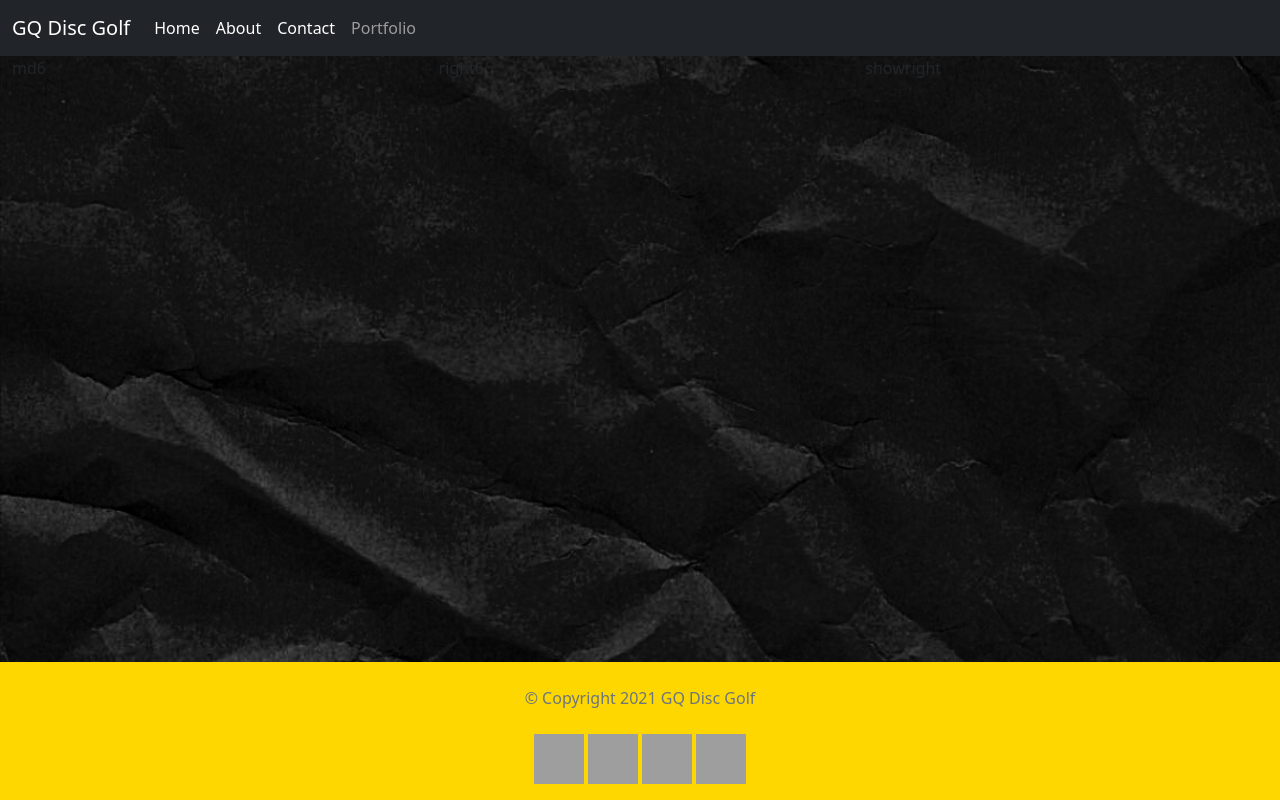
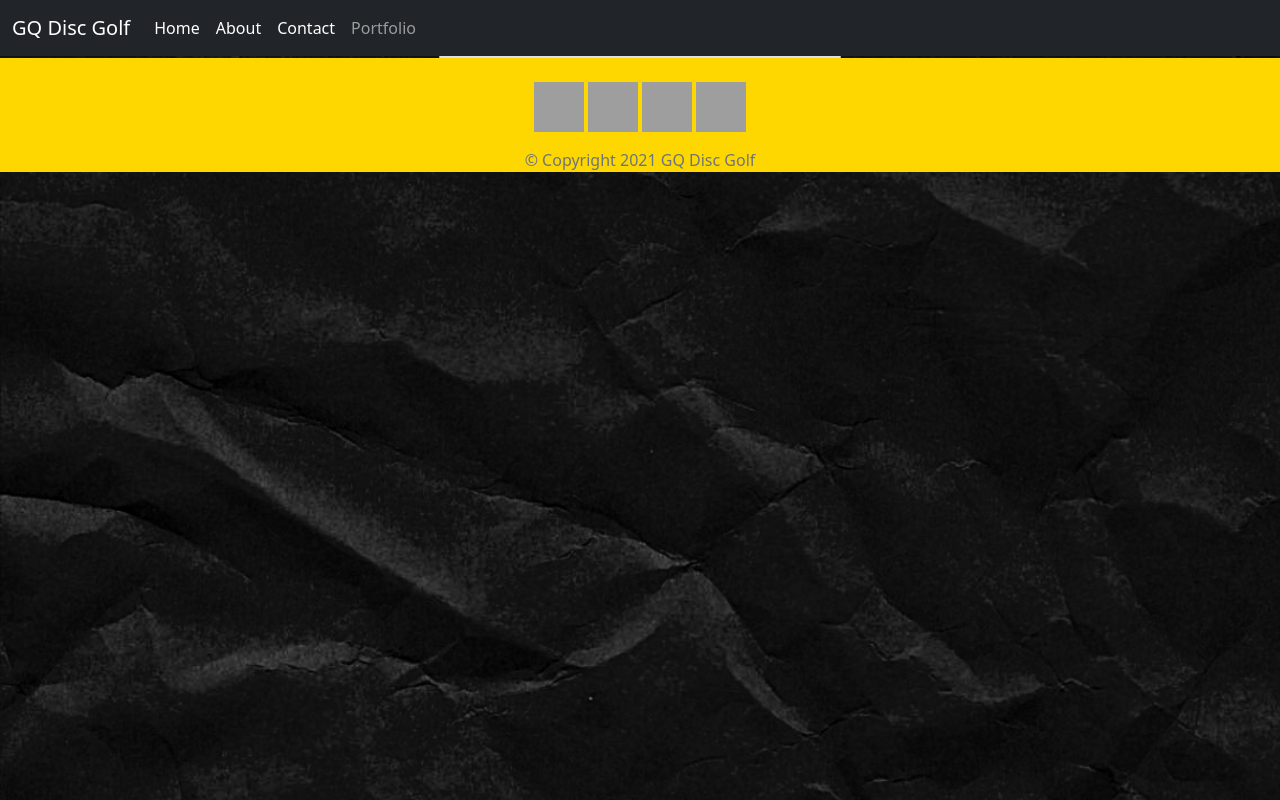
Before and after one commit to GQuak/02_ResponsivePortfolio, a plain HTML site: page portfolio.html in a window 1280 px wide. Drawn offline with nearby package versions, Linux system fonts and the light colour scheme; grey boxes are pictures that could not be loaded.

Commit message:
style.css comments added & sticky footer removed for mobile optimization

```diff
--- a/portfolio.html
+++ b/portfolio.html
@@ -55,25 +55,19 @@
 
     <div class="container-fluid">
         <div class="row">
-            <div class="col-xs-12 col-md-6 col-xl-4">
-                <p>md6</p>
+            <div class="extraSmall-screen col-md-2 col-xl-4"></div>
+
+            <div class="col-xs-12 col-md-8 col-xl-4">
+                <div class="card">
+
+                </div>
             </div>
-            <div class="medium-screen col-md-6 col-xl-4">
-                <p>right6</p>
-            </div>
-            <div class="large-screen col-xl-4">
-                <p>showright</p>
-            </div>
+
+            <div class="extraSmall-screen col-md-2 col-xl-4"></div>
         </div>
     </div>
 
-    <footer class="footer fixed-bottom footerStyle">
-        </br>
-
-        <div>
-            <span class="text-muted">&copy; Copyright 2021 GQ Disc Golf</span>
-        </div>
-
+    <footer class="footer footerStyle">
         </br>
         <p><a href="https://www.facebook.com/GQDiscGolf" target="_blank">
                 <img src="https://cdn2.iconfinder.com/data/icons/black-white-social-media/32/online_social_media_facebook-256.png"
@@ -91,6 +85,9 @@
                 <img src="https://cdn2.iconfinder.com/data/icons/black-white-social-media/32/youtube_online_social_media_tube-256.png"
                     alt="GQ Disc Golf on YouTube" width="50" height="50"></a>
         </p>
+        <div>
+            <span class="text-muted">&copy; Copyright 2021 GQ Disc Golf</span>
+        </div>
     </footer>
 
     <script src="https://cdn.jsdelivr.net/npm/bootstrap@5.0.0-beta1/dist/js/bootstrap.bundle.min.js"
--- a/style.css
+++ b/style.css
@@ -1,38 +1,30 @@
-.footer {
+/* This class sets the custom style for the footer's on this website */
+.footerStyle {
     text-align: center;
     background-color: #FFD700;
+    vertical-align: bottom;
 }
 
-
+/* This class sets the custom style for the forms on this website */
 .formStyle {
     color: Black;
-    /* text-align: center; */
     background-color: lightgray;
     }
 
-.formContainer {
-    border: red;
-}
-
-.footerStyle {
-    vertical-align: bottom;
-}
-
+/* These classes show or hide content based on the screen size*/
 .extraSmall-screen {
-    /* background-color: red; */
     display: block;
 }
 
 .medium-screen {
-    /* background-color: yellow; */
     display: none;
 }
 
 .large-screen {
-    /* background-color: red; */
     display: block;
 }
 
+/*Media Queries that utilize the classes built to show or hide content based on screen size */
 @media (min-width: 768px) {
     .medium-screen {
         display: block;
```
Also changed, not shown: about.html (+4 -7 lines), contact.html (+6 -12 lines), index.html (+4 -8 lines).
